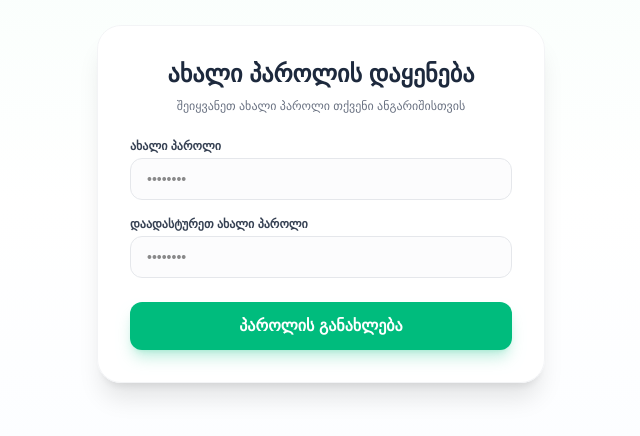
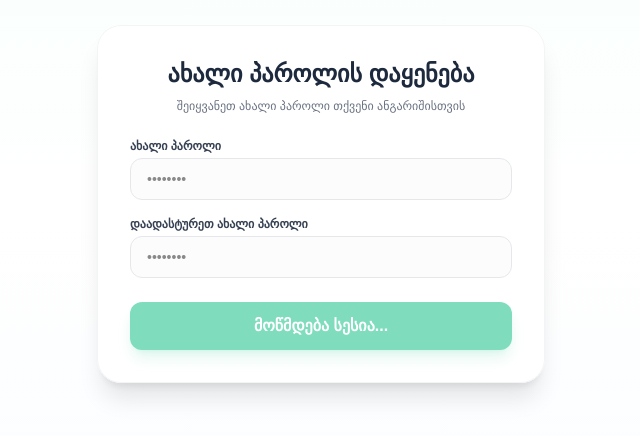
Before and after one commit to mariami1029/studyflow, a Next.js app: page /reset-password in a window 1280 px wide. Shown: the part 196-632 px from the top of the page, without its empty margins (319-959 px from the left). Built offline with nearby package versions, Linux system fonts and the light colour scheme; no server answers.

Commit message:
Handle recovery session state on reset password page

```diff
--- a/app/reset-password/page.tsx
+++ b/app/reset-password/page.tsx
@@ -1,10 +1,9 @@
 "use client";
 
-import { useState, Suspense } from "react";
+import { useState, useEffect, Suspense } from "react";
 import { useRouter } from "next/navigation";
 import { createClient } from "@supabase/supabase-js";
 
-// იყენებს პროექტის არსებულ ცვლადებს დამატებითი პაკეტების გარეშე
 const supabase = createClient(
   process.env.NEXT_PUBLIC_SUPABASE_URL!,
   process.env.NEXT_PUBLIC_SUPABASE_ANON_KEY!
@@ -17,6 +16,26 @@ function ResetForm() {
   const [confirmPassword, setConfirmPassword] = useState("");
   const [status, setStatus] = useState<{ type: "success" | "error"; msg: string } | null>(null);
   const [loading, setLoading] = useState(false);
+  const [sessionReady, setSessionReady] = useState(false);
+
+  useEffect(() => {
+    // 🚀 გადავიჭერთ სესიას URL-ში არსებული ტოკენიდან
+    const handleAuth = async () => {
+      const { data } = await supabase.auth.getSession();
+      if (data.session) {
+        setSessionReady(true);
+      } else {
+        // ველოდებით Supabase-ის ავტომატურ Auth Hash-ის დამუშავებას
+        supabase.auth.onAuthStateChange((event, session) => {
+          if (event === "PASSWORD_RECOVERY" || session) {
+            setSessionReady(true);
+          }
+        });
+      }
+    };
+
+    handleAuth();
+  }, []);
 
   const handleSubmit = async (e: React.FormEvent) => {
     e.preventDefault();
@@ -30,6 +49,7 @@ function ResetForm() {
     setStatus(null);
 
     try {
+      // 🚀 განვაახლებთ პაროლს აქტიური სესიისთვის
       const { error } = await supabase.auth.updateUser({
         password: password,
       });
@@ -85,10 +105,10 @@ function ResetForm() {
 
         <button
           type="submit"
-          disabled={loading}
+          disabled={loading || !sessionReady}
           className="mt-2 w-full rounded-xl bg-emerald-500 py-3 font-bold text-white shadow-lg shadow-emerald-500/25 transition-all hover:bg-emerald-600 active:scale-[0.99] disabled:opacity-50"
         >
-          {loading ? "ახლდება..." : "პაროლის განახლება"}
+          {loading ? "ახლდება..." : !sessionReady ? "მოწმდება სესია..." : "პაროლის განახლება"}
         </button>
       </form>
     </div>
```
